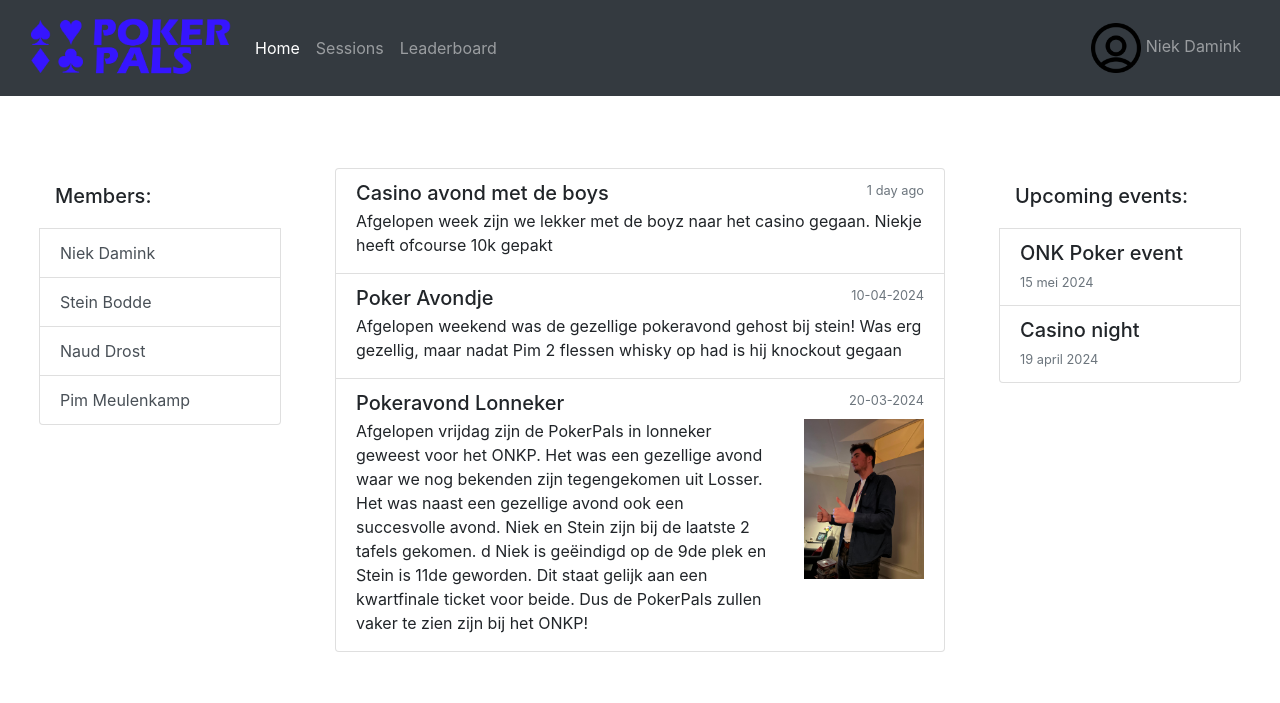
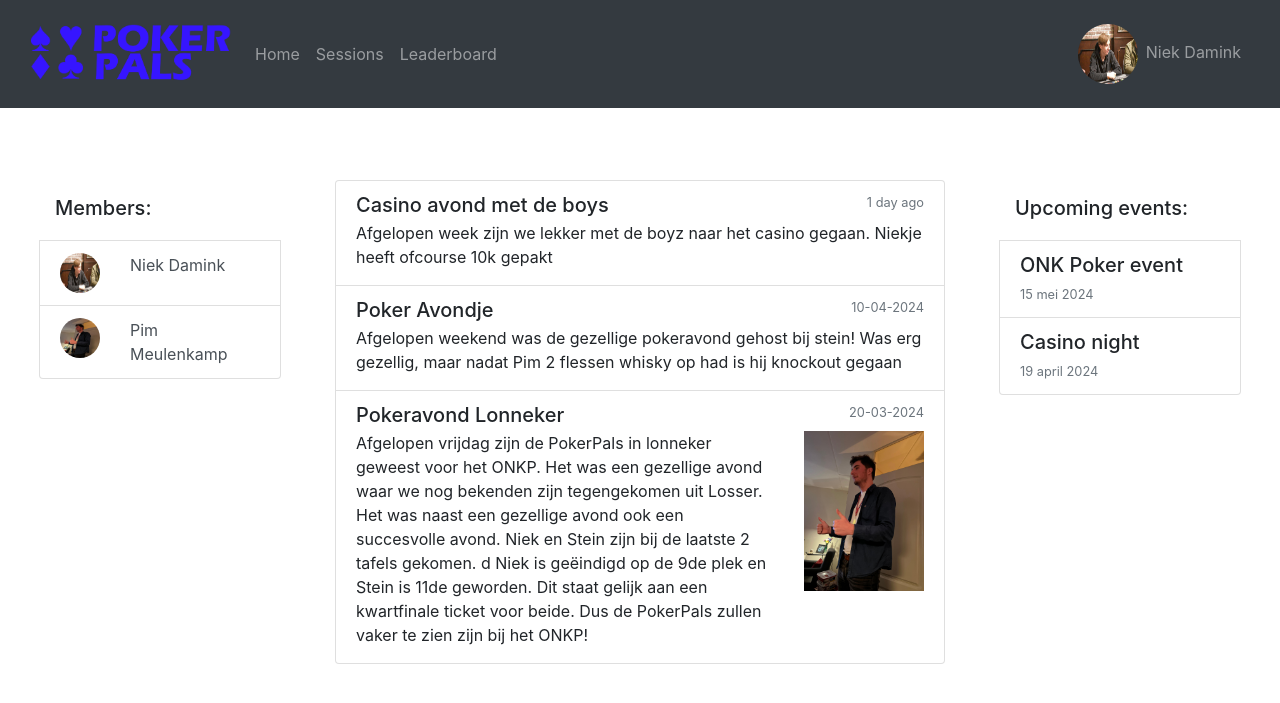
Before and after one commit to Niek-Damink/PokerPals, a Flask app: page / in a window 1280 px wide. Shown: the top 703 px of the page. Run offline with Flask 3, Linux system fonts and the light colour scheme; a user stored in the database is signed in; some libraries are stand-ins or nearby versions.

Commit message:
Added profile pictures and automatic retrieval of users

```diff
--- a/src/website/auth.py
+++ b/src/website/auth.py
@@ -49,11 +49,10 @@ def sign_up():
         elif password1 != password2:
             flash('Passwords are not the same', category='error')
         else:
-            new_user = User(name = name, password = generate_password_hash(password1))
+            new_user = User(name = name, password = generate_password_hash(password1), imgURL = "/pictures/pim.jpg")
             db.session.add(new_user)
             db.session.commit()
-            login_user(user, remember=True)
-            flash('Account created!', category='success')
+            login_user(new_user, remember=True)
             return redirect(url_for('views.home'))
 
     return render_template("sign_up.html", user = current_user)
--- a/src/website/templates/base.html
+++ b/src/website/templates/base.html
@@ -30,7 +30,7 @@
           <div class="collapse navbar-collapse" id="navbarText">
             <ul class="navbar-nav me-auto mb-2 mb-lg-0">
               <li class="nav-item">
-                <a class="nav-link active" aria-current="page" href="/">Home</a>
+                <a class="nav-link" href="/">Home</a>
               </li>
               <li class="nav-item">
                 <a class="nav-link" href="/sessions">Sessions</a>
@@ -41,7 +41,7 @@
             </ul>
             <ul class="navbar-nav ml-auto mb-2 mb-lg-0">
                 <li class="nav-item">
-                    <a class="nav-link" href="/account"><img src="{{url_for('static', filename='pictures/account.png')}}" width="50px" class="avatar" > Niek Damink</a>
+                    <a class="nav-link" href="/account"><img class='rounded-circle m-2' src="{{url_for('static', filename=user.imgURL)}}" width="60px" height="60px" class="avatar">{{user.name}}</a>
                 </li>
             </ul>
           </div>
--- a/src/website/templates/home.html
+++ b/src/website/templates/home.html
@@ -8,10 +8,18 @@
     <div class="col">
         <ul class="list-group px-4">
             <h5 class="mb-1 p-3">Members:</h5>
-            <li class="list-group-item list-group-item-action">Niek Damink</li>
-            <li class="list-group-item list-group-item-action">Stein Bodde</li>
-            <li class="list-group-item list-group-item-action">Naud Drost</li>
-            <li class="list-group-item list-group-item-action">Pim Meulenkamp</li>
+            {% for name, url in user_list%}
+            <li class="list-group-item list-group-item-action">
+                <div class="row">
+                    <div class="col-auto">
+                        <img class="rounded-circle" src="{{url_for('static', filename= url)}}" width="40px" height="40px">
+                    </div>
+                    <div class="col">
+                        {{ name }}
+                    </div>
+                </div>
+            </li>
+            {% endfor %}
         </ul>
     </div>
     <div class="col-6">
--- a/src/website/views.py
+++ b/src/website/views.py
@@ -1,5 +1,6 @@
 from flask import Blueprint, render_template
 from flask_login import login_user, login_required, logout_user, current_user
+from .models import User
 
 views = Blueprint('views', __name__)
 
@@ -7,7 +8,11 @@ views = Blueprint('views', __name__)
 @views.route('/')
 @login_required
 def home():
-    return render_template("home.html", user = current_user)
+    users = User.query.all()
+    user_list = []
+    for user in users:
+        user_list.append([user.name, user.imgURL])
+    return render_template("home.html", user = current_user, user_list = user_list)
 
 @views.route('/account')
 @login_required
```
Also changed, not shown: src/website/models.py (+7 -0 lines), src/instance/database.db, src/website/static/pictures/niek.png (added).
